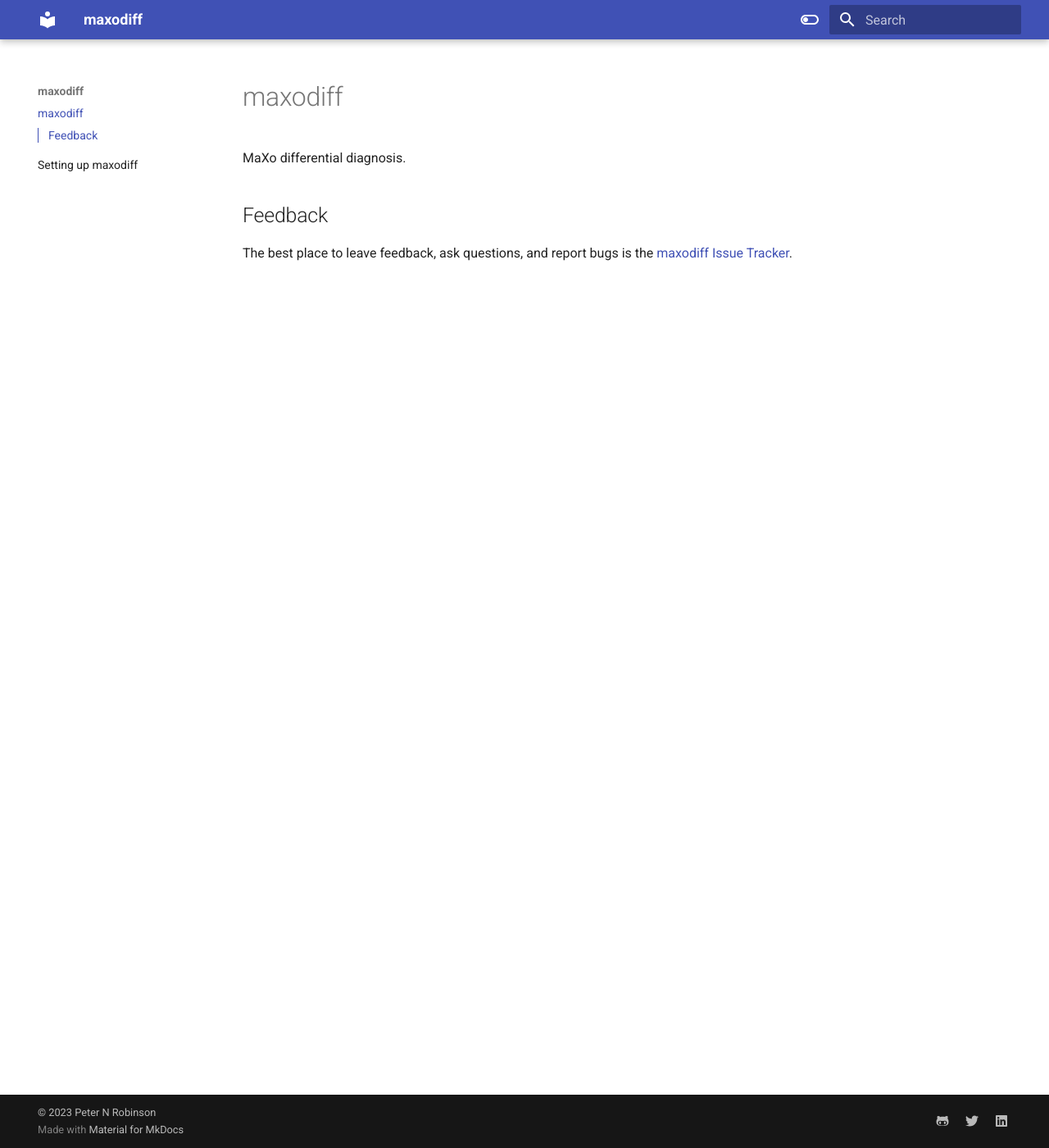
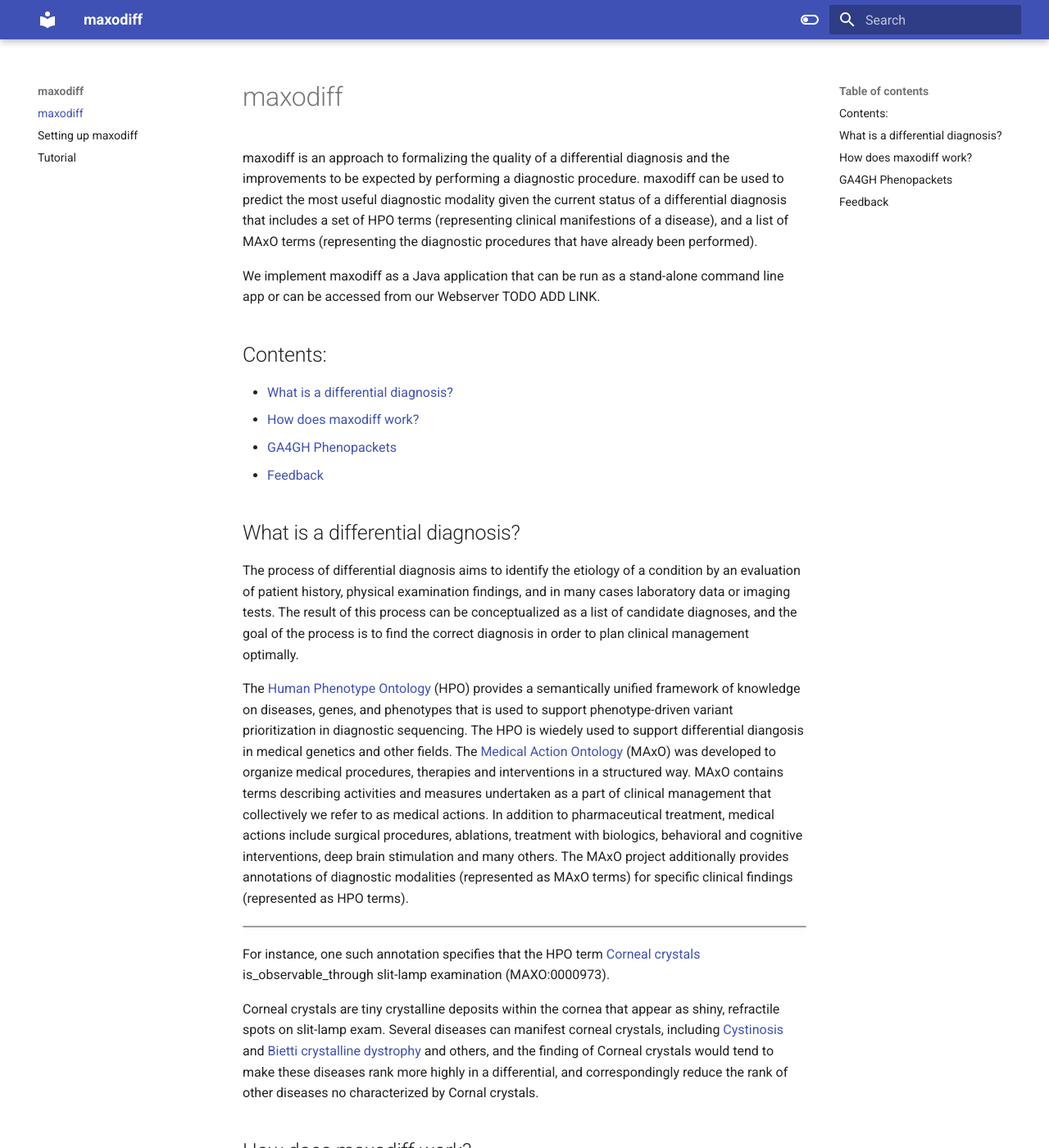
Before and after one commit to P2GX/maxodiff, an MkDocs documentation site: the page built from docs/index.md, in a window 1280 px wide and 1400 px high. Shown: the whole window at 82% size. Built offline with MkDocs 1.6.1 and Material for MkDocs 9.7.7, drawn with Linux system fonts in a browser that asks for light colours; some of the changed text lies outside the part shown.

Commit message:
documentation

```diff
--- a/docs/index.md
+++ b/docs/index.md
@@ -1,6 +1,49 @@
 # maxodiff
 
-MaXo differential diagnosis.
+maxodiff is an approach to formalizing the quality of a differential diagnosis and the improvements to be expected by performing a diagnostic procedure. maxodiff can be used to predict the most useful diagnostic modality given the current status of a differential diagnosis that includes
+a set of HPO terms (representing clinical manifestions of a disease), and a list of MAxO terms (representing the diagnostic procedures that have already been performed).
+
+We implement maxodiff as a Java application that can be run as a stand-alone command line app or can be accessed from our Webserver TODO ADD LINK.
+
+## Contents:
+- [What is a differential diagnosis?](#what-is-a-differential-diagnosis)
+- [How does maxodiff work?](#how-does-maxodiff-work)
+- [GA4GH Phenopackets](#ga4gh-phenopackets)
+- [Feedback](#feedback)
+
+
+## What is a differential diagnosis?
+
+The process of differential diagnosis aims to identify the etiology of a condition by an evaluation of patient history, physical examination findings, and in many cases laboratory data or imaging tests. The result of this process can be conceptualized as a list of candidate diagnoses, and the goal of the process is to find the correct diagnosis in order to plan clinical management optimally.
+
+The [Human Phenotype Ontology](https://hpo.jax.org/){:target="_blank"} (HPO) provides a semantically unified framework of knowledge on diseases, genes, and phenotypes that is used to support phenotype-driven variant prioritization in diagnostic sequencing. The HPO is wiedely used to support
+differential diangosis in medical genetics and other fields. The [Medical Action Ontology](https://github.com/monarch-initiative/maxo){:target="_blank"} (MAxO) was developed to organize medical procedures, therapies and interventions in a structured way. MAxO contains terms describing activities and measures undertaken as a part of clinical management that collectively we refer to as medical actions. In addition to pharmaceutical treatment, medical actions include surgical procedures, ablations, treatment with biologics, behavioral and cognitive interventions, deep brain stimulation and many others. The MAxO project additionally provides annotations of diagnostic modalities (represented as MAxO terms) for specific clinical findings (represented as HPO terms).
+
+!!! quote ""
+For instance, one such annotation specifies that the HPO term [Corneal crystals](https://hpo.jax.org/browse/term/HP:0000531){:target="_blank"} is_observable_through slit-lamp examination (MAXO:0000973).
+
+Corneal crystals are tiny crystalline deposits within the cornea that appear as shiny, refractile spots on slit-lamp exam. Several diseases can manifest corneal crystals, including [Cystinosis](https://hpo.jax.org/browse/disease/OMIM:219900) and [Bietti crystalline dystrophy](https://hpo.jax.org/browse/disease/OMIM:210370){:target="_blank"} and others, and the finding of Corneal crystals would tend to make these diseases rank more highly in a differential, and correspondingly reduce the rank of other diseases no characterized by Cornal crystals.
+
+
+## How does maxodiff work?
+
+The input required for maxodiff is a [Global Alliance for Genomics and Health](https://www.ga4gh.org/){:target="_blank"}  (GA4GH) phenopacket.
+The GA4GH [Phenopacket Schema](https://phenopacket-schema.readthedocs.io/en/latest/){:target="_blank"} is a standard for sharing disease and phenotype information characterizing an individual person or biosample that addresses the challenge of documenting case-level phenotypic information (see [Jacobsen at el., 2022](https://pubmed.ncbi.nlm.nih.gov/35705716/){:target="_blank"}, for more information).  Each phenopacket describes on individual and can include information about phenotypic descriptions, numerical measurements, genetic information, diagnoses, and treatments. To run the Web version of maxodiff, only a phenopacket is required. A little more setup is required for the command-line version (see tutorial).
+
+## GA4GH Phenopackets
+
+To test the software, users may obtain phenopackets from [Phenopacket Store](https://github.com/monarch-initiative/phenopacket-store){:target="_blank"} (See also [Danis et al, 2024](https://pubmed.ncbi.nlm.nih.gov/39394689/){:target="_blank"}). Currently, over 8000 phenopackets are available.
+
+We have develop software libraries that may be helpful in converting existing data to phenoapcket format.
+
+- [SAMS](https://www.genecascade.org/sams-cgi/index.cgi): Symptom annotation made simple - SAMS is a database and phenotyping tool for precision medicine that includes numerous functionalities including the creation of phenopackets.
+- [phenopacket-tools](https://github.com/phenopackets/phenopacket-tools){:target="_blank"} (See also [Danis et al., 2024](https://pubmed.ncbi.nlm.nih.gov/37196000/){:target="_blank"}): Java library and command-line application
+- [phenopackets ](https://pypi.org/project/phenopackets/){:target="_blank"} Python library
+- [phenopacket-schema](https://mvnrepository.com/artifact/org.phenopackets/phenopacket-schema){:target="_blank"} Java library
+
+
+
+
 
 
 
--- /dev/null
+++ b/docs/stylesheets/extra.css
@@ -0,0 +1,11 @@
+.todo-pulse {
+  color: red;
+  font-weight: bold;
+  animation: pulse 1.2s infinite;
+}
+
+@keyframes pulse {
+  0%   { opacity: 1; }
+  50%  { opacity: 0.4; }
+  100% { opacity: 1; }
+}
--- a/mkdocs.yml
+++ b/mkdocs.yml
@@ -27,9 +27,12 @@ theme:
         name: Switch to light mode
       primary: teal
       accent: lime
+  features:
+    - content.code.copy
 
 
-
+extra_css:
+  - stylesheets/extra.css
 
 plugins:
   - search
@@ -68,4 +71,4 @@ markdown_extensions:
 
 
 copyright: |
-  &copy; 2023 <a href="https://github.com/pnrobinson"  target="_blank" rel="noopener">Peter N Robinson</a>
+  &copy; 2025 <a href="https://github.com/pnrobinson"  target="_blank" rel="noopener">Peter N Robinson</a>
```
Also changed, not shown: docs/tutorial.md (added, +106 -0 lines).
